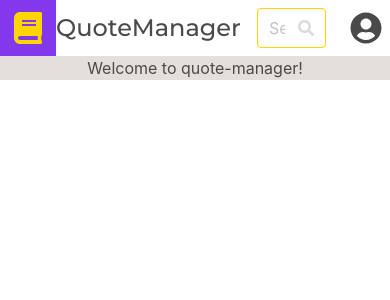
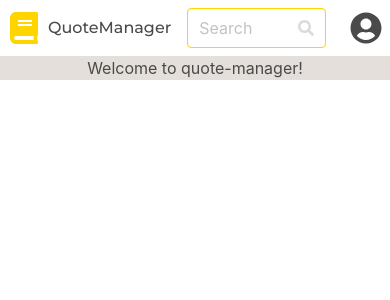
Before and after one commit to b-jakubowski/QuoteManager, an Angular app: page / in a window 390 px wide. Shown: the top 300 px of the page. Built offline with nearby package versions, Linux system fonts and the light colour scheme.

Commit message:
fix: Fixed responsiveness of navbar

```diff
--- a/apps/quote-manager/src/app/shared/navbar/navbar.component.html
+++ b/apps/quote-manager/src/app/shared/navbar/navbar.component.html
@@ -1,10 +1,10 @@
 <header data-test="header">
   <div class="logo-icon">
+  </div>
+  <div class="logo" data-test="logo">
     <span class="icon is-large has-text-primary" data-test="logo-icon">
       <i class="fas fa-2x fa-book"></i>
     </span>
-  </div>
-  <div class="logo" data-test="logo">
     <h2>QuoteManager</h2>
   </div>
   <div class="search-container">
--- a/apps/quote-manager/src/app/shared/navbar/navbar.component.scss
+++ b/apps/quote-manager/src/app/shared/navbar/navbar.component.scss
@@ -9,7 +9,7 @@
     max-width: 100%;
     display: flex;
     .logo-icon {
-      width: 3.5rem;
+      width: 4rem;
       height: 100%;
       background: $purple;
     }
@@ -25,6 +25,9 @@
       h2 {
         font-family: 'Montserrat', sans-serif;
         font-size: 1.5rem;
+        @media (max-width: 768px) {
+          font-size: 1rem;
+        }
       }
     }
     .search-container {
@@ -38,5 +41,11 @@
     .avatar-container {
       flex: 1;
     }
+
+    @media (max-width: 768px) {
+      .logo-icon {
+        display: none;
+      }
+    }
   }
 }
```
